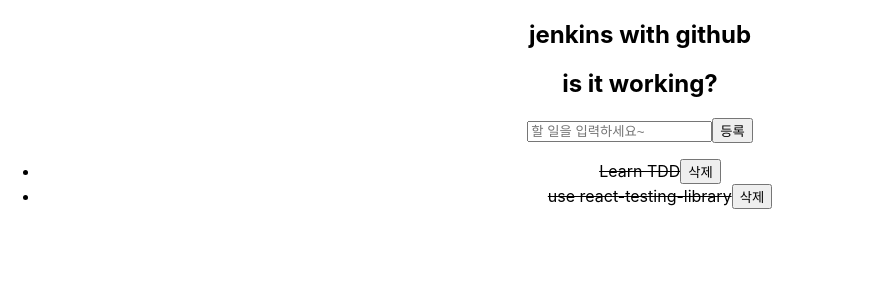
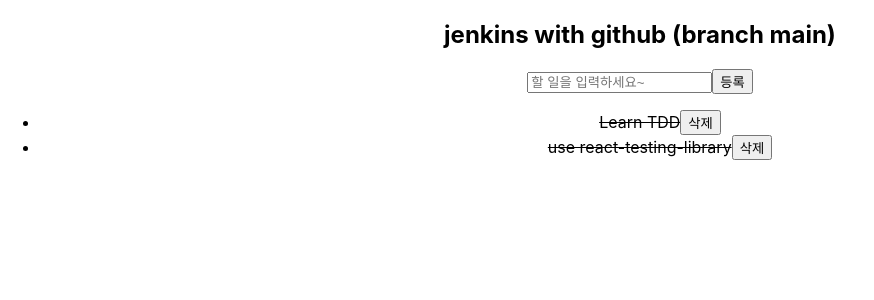
Before and after one commit to gxdnxs/rtl-tdd-todos, a React (Create React App) app: page / in a window 1280 px wide. Shown: the top 300 px of the page, without its empty margins (0-874 px from the left). Built offline with nearby package versions, Linux system fonts and the light colour scheme.

Commit message:
jenkins with github - branch main

```diff
--- a/src/App.js
+++ b/src/App.js
@@ -6,8 +6,7 @@
 function App() {
   return (
     <div className="App">
-      <h2>jenkins with github</h2>
-      <h2>is it working?</h2>
+      <h2>jenkins with github (branch main) </h2>
         <TodoApp />
     </div>
   );
```
